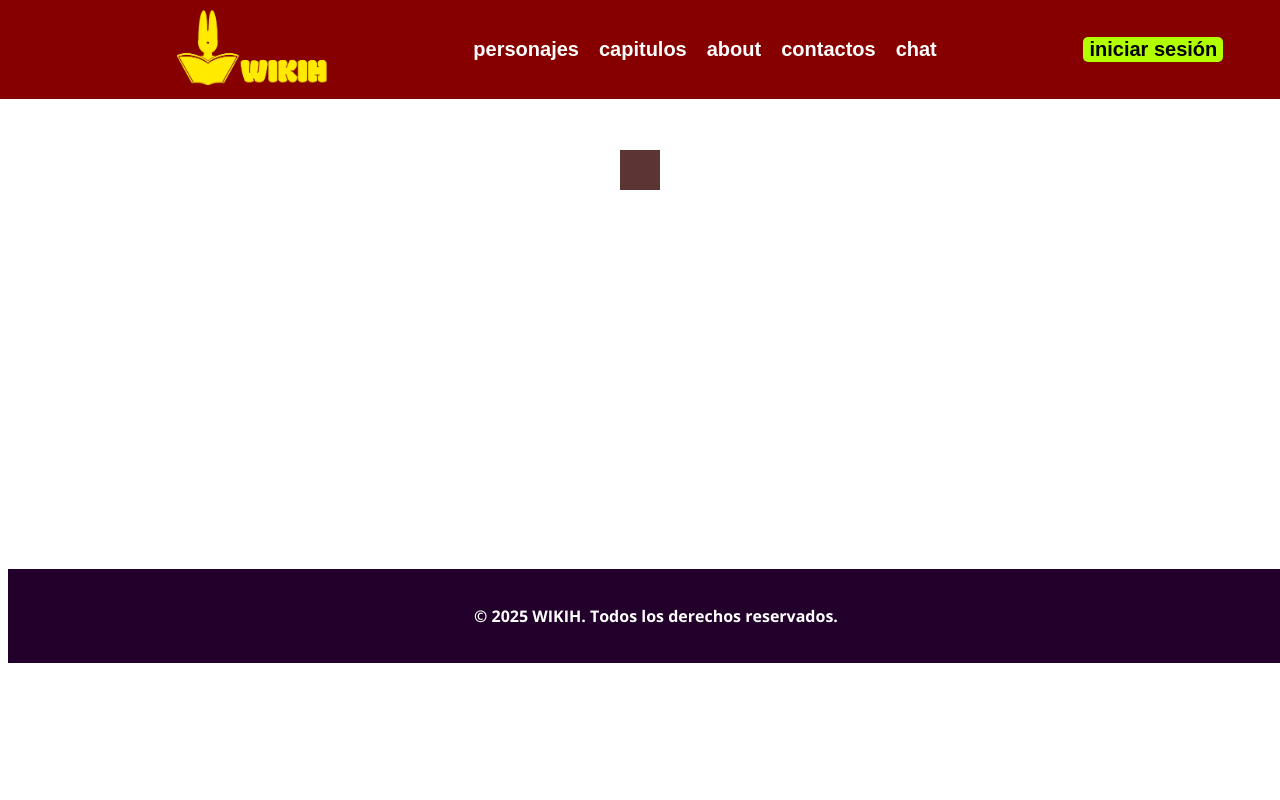
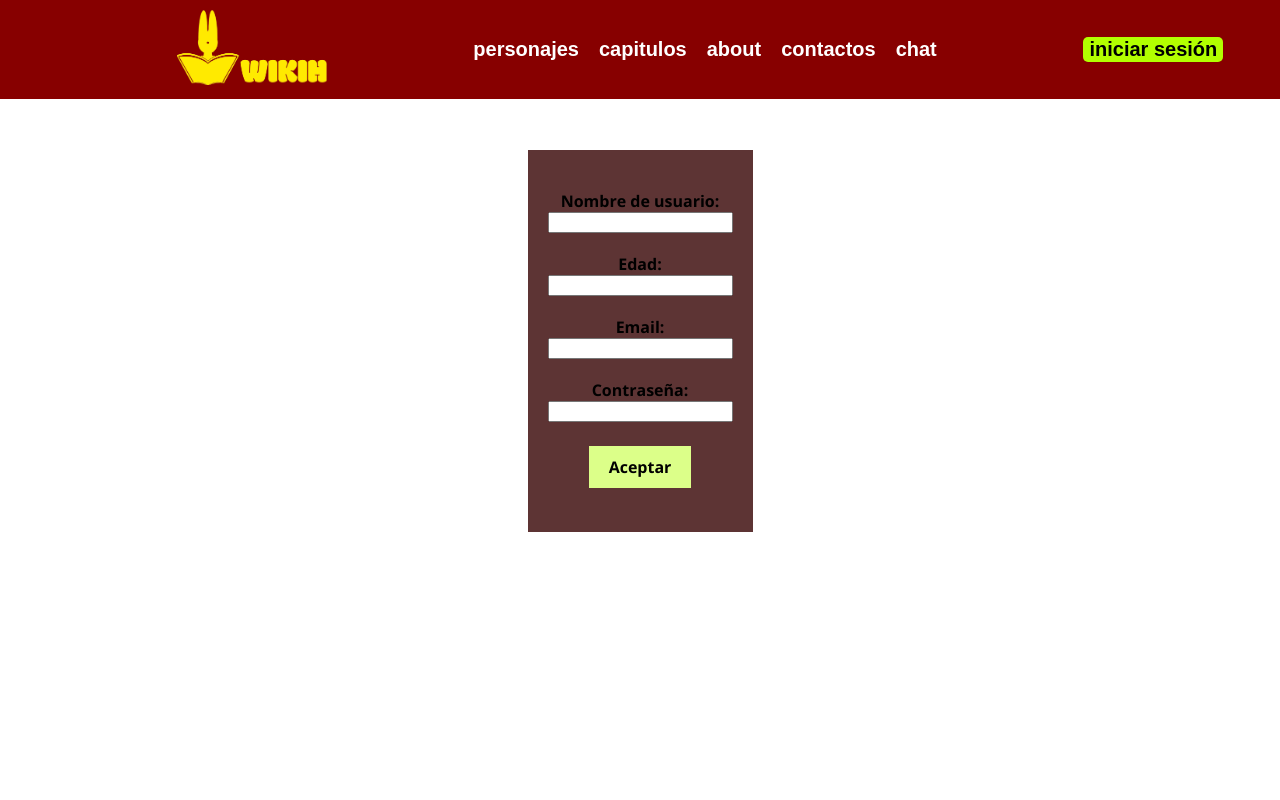
Before and after one commit to Enriwque/Proyect, a React (Vite) app in the folder proyect/Frontend/wikih/: page /registro in a window 1280 px wide. Shown: the top 800 px of the page. Built offline with nearby package versions, Linux system fonts and the light colour scheme; a web font is replaced by a local one.

Commit message:
registro 2

```diff
--- a/proyect/Frontend/wikih/src/main.jsx
+++ b/proyect/Frontend/wikih/src/main.jsx
@@ -13,6 +13,7 @@ import Contactos from './pages/contactos.jsx'
 import Chat from './pages/chat.jsx'
 import InicioSesion from './pages/InicioSesion.jsx'
 import Resultados from './pages/Resultados.jsx'
+import Registro from './pages/Registro.jsx'
 
 import './index.css'
 import Footer from './components/general/Footer.jsx'
@@ -40,6 +41,7 @@ createRoot(document.getElementById('root')).render(
             <Route path="/chat" element={<Chat />} />
             <Route path="/sesion" element={<InicioSesion />} />
             <Route path="/resultados/:resCharIds/:resChapIds" element={<Resultados />} />
+            <Route path="/registro" element={<Registro />} />
           </Routes>
         </BrowserRouter>
       </div>
--- /dev/null
+++ b/proyect/Frontend/wikih/src/pages/Registro.jsx
@@ -0,0 +1,121 @@
+import { useState } from 'react';
+import { toast, ToastContainer } from 'react-toastify';
+
+import '../page.css'
+
+export default function Registro() {
+    const [email, setEmail] = useState('');
+    const [password, setPassword] = useState('');
+    const [name, setName] = useState('');
+    const [age, setAge] = useState('');
+
+    const toastTweaks = {
+        theme: "colored",
+        position: "bottom-right",
+        hideProgressBar: true,
+        newestOnTop: true,
+        closeButton: false
+    }
+
+    const submit = async (e) => {
+    e.preventDefault();
+
+    if (password.length < 4) {
+        toast.error('La contraseña debe tener al menos 4 caracteres', toastTweaks);
+        return;
+    }
+
+    if (!email.includes('@') || !email.includes('.com')) {
+        toast.error('El email no es válido', toastTweaks);
+        return;
+    }
+
+    try {
+    const response = await fetch('https://proyect-7woy.onrender.com/api/v1/users/register', {
+        method: 'POST',
+        headers: {
+            'Content-Type': 'application/json',
+        },
+        body: JSON.stringify({ email, password, name, age }),
+    });
+
+    const contentType = response.headers.get('Content-Type');
+
+    // Comprobar si el servidor respondió con JSON
+    if (contentType && contentType.includes('application/json')) {
+        const res = await response.json();
+
+        if (response.ok && res.success) {
+            toast.success('Registro exitoso', toastTweaks);
+            window.location.href = '/sesion';
+        } else {
+            toast.error(res.message || 'Error en el registro', toastTweaks);
+            console.error('Respuesta del servidor:', res);
+        }
+    } else {
+        const text = await response.text(); // leer como texto
+        toast.error('Respuesta inesperada del servidor', toastTweaks);
+        console.error('Respuesta no JSON:', text);
+    }
+} catch (error) {
+    toast.error('Error al conectar con el servidor', toastTweaks);
+    console.error('Error de fetch:', error);
+}
+
+
+};
+
+    return (
+        <div className="container-register">
+            <form className="register-form" onSubmit={submit}>
+                <div className="form-group">
+                    <label htmlFor="name">Nombre de usuario:</label>
+                    <input
+                        type="text"
+                        id="name"
+                        name="name"
+                        required
+                        value={name}
+                        onChange={(e) => setName(e.target.value)}
+                    />
+                </div>
+                <div className="form-group">
+                    <label htmlFor="name">Edad:</label>
+                    <input
+                        type="number"
+                        id="age"
+                        name="age"
+                        value={age}
+                        onChange={(e) => setAge(e.target.value)}
+                    />
+                </div>
+                <div className="form-group">
+                    <label htmlFor="email">Email:</label>
+                    <input
+                        type="email"
+                        id="email"
+                        name="email"
+                        required
+                        value={email}
+                        onChange={(e) => setEmail(e.target.value)}
+                    />
+                </div>
+                <div className="form-group">
+                    <label htmlFor="password">Contraseña:</label>
+                    <input
+                        type="password"
+                        id="password"
+                        name="password"
+                        required
+                        value={password}
+                        onChange={(e) => setPassword(e.target.value)}
+                    />
+                </div>
+                <div className="form-group">
+                    <button type="submit">Aceptar</button>
+                </div>
+            </form>
+            <ToastContainer />
+        </div>
+    )
+}
```
Also changed, not shown: 1 other file (tests, documents, lock files or other folders).
